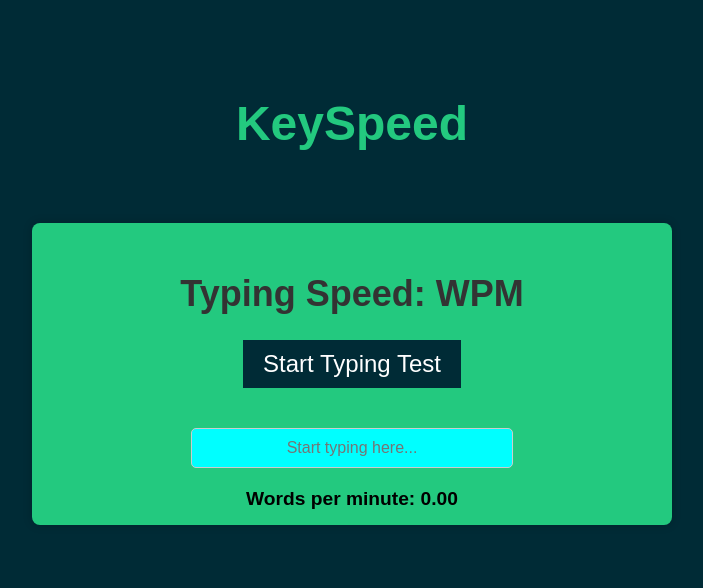
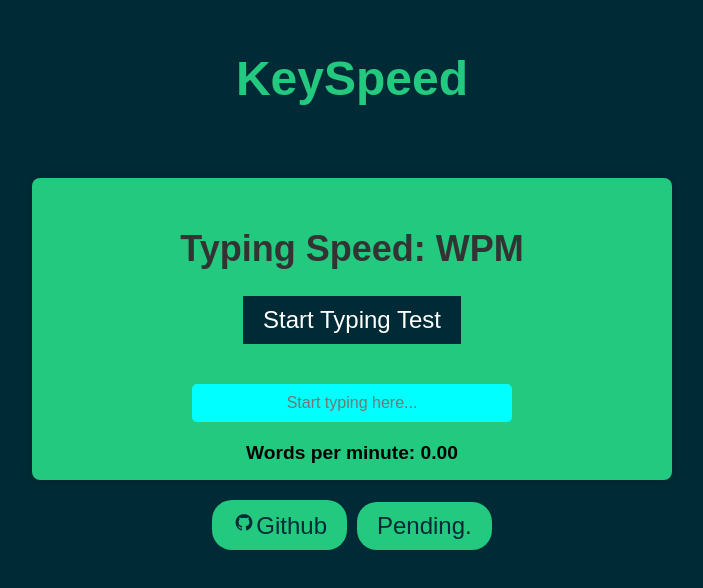
Before and after one commit to rustieepo0/KeySpeed, a React (Create React App) app: page / in a window 1280 px wide. Shown: the part 116-704 px from the top of the page, without its empty margins (288-991 px from the left). Built offline with nearby package versions, Linux system fonts and the light colour scheme.

Commit message:
Added Github Page Link as well as Color changing Text box (chages colour on texting errors).

```diff
--- a/src/App.css
+++ b/src/App.css
@@ -1,42 +1,3 @@
-/* App.css
-
-.App {
-  text-align: center;
-  font-family: Arial, sans-serif;
-  background-color: #002b36;
-  display: flex;
-  flex-direction: column;
-  align-items: center;
-  justify-content: center;
-}
-
-.NavBar {
-  background-color: #073e57;
-  color: white;
-  padding: 10px 0;
-  text-align: center;
-  font-size: 1.5rem;
-}
-
-.App-header {
-  background-color: #002b36;
-  min-height: 70vh;
-  display: flex;
-  flex-direction: column;
-  align-items: center;
-  justify-content: center;
-  font-size: 2rem;
-  color: white;
-}
-
-.App-link {
-  color: #61dafb;
-  margin-top: 10px;
-}
-*/
-
-/* App.css */
-
 body {
   font-family: 'Arial', sans-serif;
   margin: 0;
@@ -61,6 +22,38 @@ body {
   font-size: 1.5rem;
 }
 
+.button-container {
+  display: flex;
+  justify-content: center;
+  margin-top: 20px;
+  margin-bottom: 20px;
+}
+
+.github-button {
+  background-color: #23c97f;
+  color: #002b36;
+  font-size: 1.5rem;
+  padding: 10px 20px;
+  border: none;
+  cursor: pointer;
+  margin-right: 10px;
+  margin-top: 20px;
+  margin-bottom: 20px;
+  border-radius: 20px;
+}
+
+.text-button {
+  background-color: #23c97f;
+  color: #002b36;
+  font-size: 1.5rem;
+  padding: 10px 20px;
+  border: none;
+  cursor: pointer;
+  margin-top: 20px;
+  margin-bottom: 20px;
+  border-radius: 20px;
+}
+
 .App-container {
   background-color: #23c97f;
   border-radius: 8px;
--- a/src/App.js
+++ b/src/App.js
@@ -1,30 +1,5 @@
-/*
-// App.js
-import React, { useState } from 'react'
-//import React from 'react';
-import TypingTest from './TypingTest'; // Import the TypingTest component
-import './App.css';
-
-function App() {
-  const [typingSpeed, setTypingSpeed] = useState(null);
-
-  return (
-    <div className="App">
-      <div className="navbar">
-        <h1>KeySpeed</h1>
-      </div>
-      <header className="App-header">
-      <h3>Typing-Speed: {typingSpeed} WPM</h3>
-      </header>
-      <TypingTest onTypingSpeedChange={setTypingSpeed} /> {/* Include the TypingTest component } uncomment here
-    </div>
-  );
-}
-
-export default App;
-*/
-
 import React, { useState } from 'react';
+import {DiGithubBadge} from "react-icons/di"
 import TypingTest from './TypingTest';
 import './App.css';
 
@@ -42,6 +17,13 @@ function App() {
         </header>
         <TypingTest onTypingSpeedChange={setTypingSpeed} />
       </div>
+
+      <div className='buttonContainer'>
+          <a href="https://github.com/rustieepo0" target='_blank' rel='noopener noreferrer'>
+            <button className='github-button'><DiGithubBadge></DiGithubBadge>Github</button>
+          </a>
+          <button className='text-button'>Pending.</button>
+        </div>
     </div>
   );
 }
--- a/src/TypingTest.css
+++ b/src/TypingTest.css
@@ -1,6 +1,4 @@
-/* TypingTest.css */
-
-.TypingTestCenter {
+  .TypingTestCenter {
     display: flex;
     flex-direction: column;
     align-items: center;
@@ -26,12 +24,18 @@
   .TypingTestCenter input {
     padding: 10px;
     font-size: 1rem;
-    border: 1px solid #ccc;
+    border: none;
     background-color: aqua;
     border-radius: 5px;
     width: 300px;
     text-align: center;
     margin-bottom: 20px;
+    transition: background-color 0.3s; /* Smooth transition for color change */
+  }
+
+  /* Add a class to change the background color to light red when there's a mistake */
+  .TypingTestCenter input.mistake {
+    background-color: lightcoral;
   }
 
   .TypingTestCenter div {
--- a/src/TypingTest.js
+++ b/src/TypingTest.js
@@ -1,284 +1,3 @@
-/*import React, { useState } from 'react';
-
-version:1
-
-import './TypingTest.css'; // Import your CSS file
-import './App.css';
-
-function TypingTest({ onTypingSpeedChange }) {
-  const [text, setText] = useState('');
-  const [userInput, setUserInput] = useState('');
-  const [startTime, setStartTime] = useState(null);
-  const [endTime, setEndTime] = useState(null);
-  const [wordsPerMinute, setWordsPerMinute] = useState(null);
-
-  const startTest = () => {
-    const randomText = "This is your test text. Replace it with your own content.";
-    setText(randomText);
-    setStartTime(Date.now());
-  };
-
-  const handleInput = (event) => {
-    const inputText = event.target.value;
-    setUserInput(inputText);
-
-    if (text.startsWith(inputText)) {
-      if (text === inputText) {
-        setEndTime(Date.now());
-        const words = text.split(' ').length;
-        const timeInSeconds = (endTime - startTime) / 1000;
-        const wpm = (words / timeInSeconds) * 60;
-        setWordsPerMinute(wpm.toFixed(2));
-
-        onTypingSpeedChange(wpm.toFixed(2));
-      }
-    }
-  };
-
-  return (
-    <div className="TypingTestCenter">
-      <button onClick={startTest}>Start Typing Test</button>
-      <div className="TestText">{text}</div>
-      <input
-        type="text"
-        placeholder="Start typing here..."
-        value={userInput}
-        onChange={handleInput}
-      />
-      {wordsPerMinute && <div>Words per minute: {wordsPerMinute}</div>}
-    </div>
-  );
-}
-
-export default TypingTest;
-*/
-
-/*
-
-version: 2
-
-import React, { useState, useEffect } from 'react';
-
-import './TypingTest.css';
-
-function TypingTest({ onTypingSpeedChange }) {
-  const [text, setText] = useState('');
-  const [userInput, setUserInput] = useState('');
-  const [startTime, setStartTime] = useState(null);
-  const [endTime, setEndTime] = useState(null);
-  const [wordsPerMinute, setWordsPerMinute] = useState(0);
-
-  const startTest = () => {
-    const randomText = "This is your test text. Replace it with your own content.";
-    setText(randomText);
-    setStartTime(Date.now());
-  };
-
-  const handleInput = (event) => {
-    const inputText = event.target.value;
-    setUserInput(inputText);
-
-    if (text.startsWith(inputText)) {
-      if (text === inputText) {
-        setEndTime(Date.now());
-        const words = text.split(' ').length;
-        const timeInSeconds = (endTime - startTime) / 1000;
-        const wpm = (words / timeInSeconds) * 60;
-        setWordsPerMinute(wpm.toFixed(2));
-        onTypingSpeedChange(wpm.toFixed(2));
-      }
-    }
-  };
-
-  // Calculate typing speed dynamically while the user types
-  useEffect(() => {
-    if (startTime) {
-      const words = userInput.trim().split(' ').length;
-      const timeInSeconds = (Date.now() - startTime) / 1000;
-      const wpm = (words / timeInSeconds) * 60;
-      setWordsPerMinute(wpm.toFixed(2));
-      onTypingSpeedChange(wpm.toFixed(2));
-    }
-  }, [userInput, startTime, onTypingSpeedChange]);
-
-  return (
-    <div className="TypingTestCenter">
-      <button onClick={startTest}>Start Typing Test</button>
-      <div className="TestText">{text}</div>
-      <input
-        type="text"
-        placeholder="Start typing here..."
-        value={userInput}
-        onChange={handleInput}
-      />
-
-    </div>
-  );
-}
-
-export default TypingTest;
-*/
-
-/*
-
-version: new
-import React, { useState, useEffect } from 'react';
-import './TypingTest.css';
-
-function TypingTest({ onTypingSpeedChange }) {
-  const [text, setText] = useState('');
-  const [userInput, setUserInput] = useState('');
-  const [startTime, setStartTime] = useState(null);
-
-  const startTest = () => {
-    const randomText = "This is your test text. Replace it with your own content.";
-    setText(randomText);
-    setStartTime(Date.now());
-  };
-
-  const handleInput = (event) => {
-    const inputText = event.target.value;
-    setUserInput(inputText);
-  };
-
-  useEffect(() => {
-    if (startTime) {
-      const words = userInput.trim().split(' ').length;
-      const timeInSeconds = (Date.now() - startTime) / 1000;
-      const wpm = (words / timeInSeconds) * 60;
-      onTypingSpeedChange(wpm.toFixed(2));
-    }
-  }, [userInput, startTime, onTypingSpeedChange]);
-
-  return (
-    <div className="TypingTestCenter">
-      <button onClick={startTest}>Start Typing Test</button>
-      <div className="TestText">{text}</div>
-      <input
-        type="text"
-        placeholder="Start typing here..."
-        value={userInput}
-        onChange={handleInput}
-      />
-    </div>
-  );
-}
-
-export default TypingTest;
-*/
-
-/*
-
-version
-
-import React, { useState, useEffect } from 'react';
-import './TypingTest.css';
-
-function TypingTest({ onTypingSpeedChange }) {
-  const [text, setText] = useState('');
-  const [userInput, setUserInput] = useState('');
-  const [startTime, setStartTime] = useState(null);
-
-  const startTest = () => {
-    // Reset typing speed and clear text box
-    onTypingSpeedChange('0.00');
-    setUserInput('');
-
-    //Reset start time to null
-    setStartTime(null);
-
-    const randomText = "This is your test text. Replace it with your own content.";
-    setText(randomText);
-    setStartTime(Date.now());
-  };
-
-  const handleInput = (event) => {
-    const inputText = event.target.value;
-    setUserInput(inputText);
-  };
-
-  useEffect(() => {
-    if (startTime) {
-      const words = userInput.trim().split(' ').length;
-      const timeInSeconds = (Date.now() - startTime) / 1000;
-      const wpm = (words / timeInSeconds) * 60;
-      onTypingSpeedChange(wpm.toFixed(2));
-    }
-  }, [userInput, startTime, onTypingSpeedChange]);
-
-  return (
-    <div className="TypingTestCenter">
-      <button onClick={startTest}>Start Typing Test</button>
-      <div className="TestText">{text}</div>
-      <input
-        type="text"
-        placeholder="Start typing here..."
-        value={userInput}
-        onChange={handleInput}
-      />
-    </div>
-  );
-}
-
-export default TypingTest;
-*/
-
-/*
-import React, { useState, useEffect } from 'react';
-import './TypingTest.css';
-
-function TypingTest({ onTypingSpeedChange }) {
-  const [text, setText] = useState('');
-  const [userInput, setUserInput] = useState('');
-  const [startTime, setStartTime] = useState(null);
-  const [endTime, setEndTime] = useState(null);
-
-  const startTest = () => {
-    setUserInput('');
-    setStartTime(Date.now());
-    setEndTime(null); // Reset the end time
-    setText("This is your test text. Replace it with your own content.");
-    onTypingSpeedChange('0.00'); // Reset typing speed
-  };
-
-  const handleInput = (event) => {
-    const inputText = event.target.value;
-    setUserInput(inputText);
-
-    if (text.startsWith(inputText)) {
-      if (text === inputText) {
-        setEndTime(Date.now());
-      }
-    }
-  };
-
-  useEffect(() => {
-    if (startTime && endTime) {
-      const words = text.trim().split(' ').length;
-      const timeInSeconds = (endTime - startTime) / 1000;
-      const wpm = (words / timeInSeconds) * 60;
-      onTypingSpeedChange(wpm.toFixed(2));
-    }
-  }, [text, startTime, endTime, onTypingSpeedChange]);
-
-  return (
-    <div className="TypingTestCenter">
-      <button onClick={startTest}>Start Typing Test</button>
-      <div className="TestText">{text}</div>
-      <input
-        type="text"
-        placeholder="Start typing here..."
-        value={userInput}
-        onChange={handleInput}
-      />
-    </div>
-  );
-}
-
-export default TypingTest;
-
-*/
-
 import React, { useState, useEffect } from 'react';
 import './TypingTest.css';
 
@@ -287,6 +6,7 @@ function TypingTest({ onTypingSpeedChange }) {
   const [userInput, setUserInput] = useState('');
   const [startTime, setStartTime] = useState(null);
   const [wordsPerMinute, setWordsPerMinute] = useState('0.00');
+  const [mistake, setMistake] = useState(false); // Track mistakes
 
   const startTest = () => {
     setUserInput('');
@@ -294,11 +14,20 @@ function TypingTest({ onTypingSpeedChange }) {
     setText("This is your test text. Replace it with your own content.");
     setWordsPerMinute('0.00');
     onTypingSpeedChange('0.00');
+    setMistake(false); // Reset mistake state
   };
 
   const handleInput = (event) => {
     const inputText = event.target.value;
     setUserInput(inputText);
+
+    if (text.startsWith(inputText)) {
+      // No mistake
+      setMistake(false);
+    } else {
+      // Mistake detected
+      setMistake(true);
+    }
 
     if (!startTime && inputText) {
       // Start the timer when the user begins typing
@@ -323,6 +52,7 @@ function TypingTest({ onTypingSpeedChange }) {
         placeholder="Start typing here..."
         value={userInput}
         onChange={handleInput}
+        className={mistake ? 'mistake' : ''} // Apply the 'mistake' class when there's a mistake
       />
       {wordsPerMinute && <div>Words per minute: {wordsPerMinute}</div>}
     </div>
```
